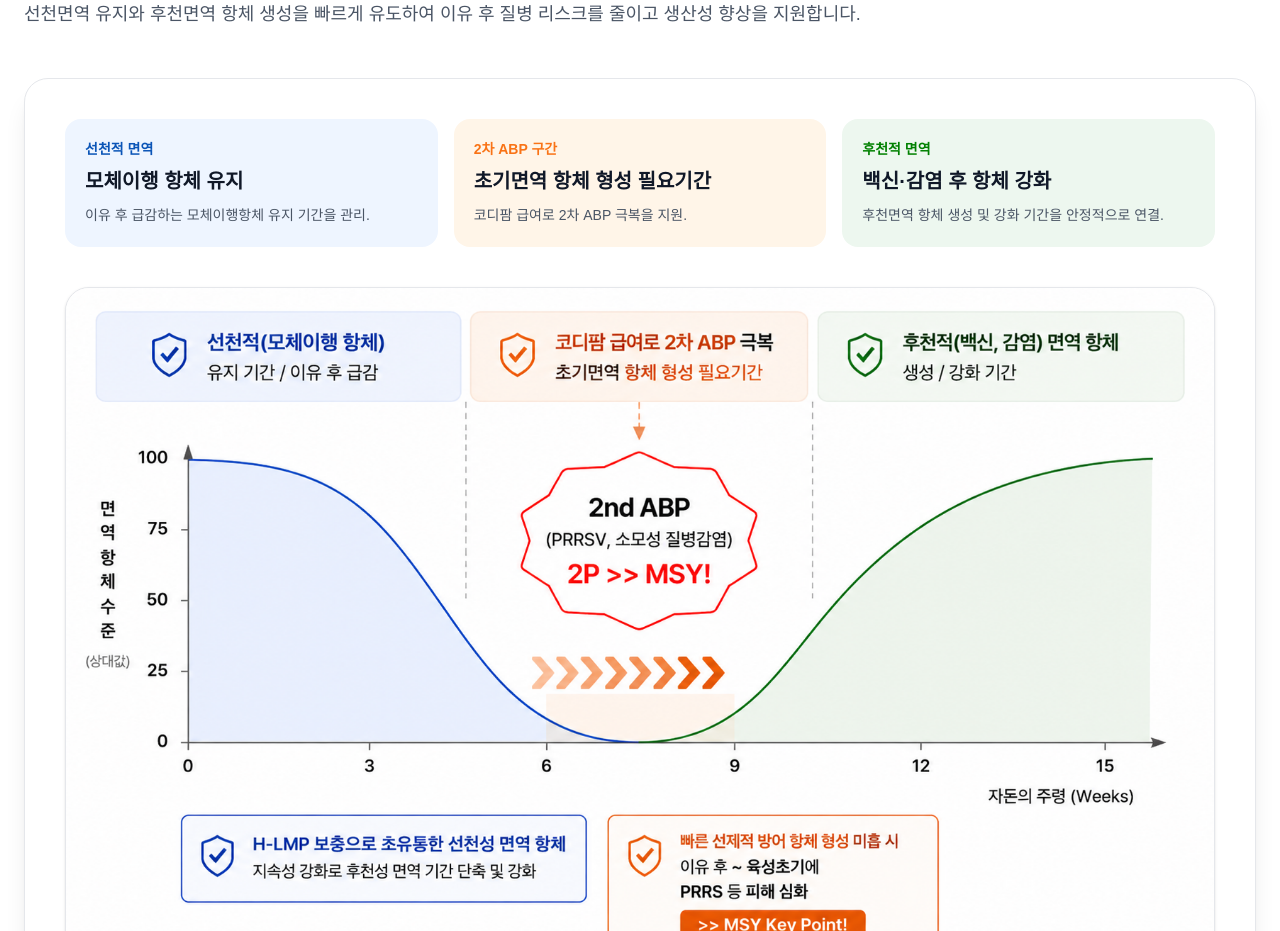
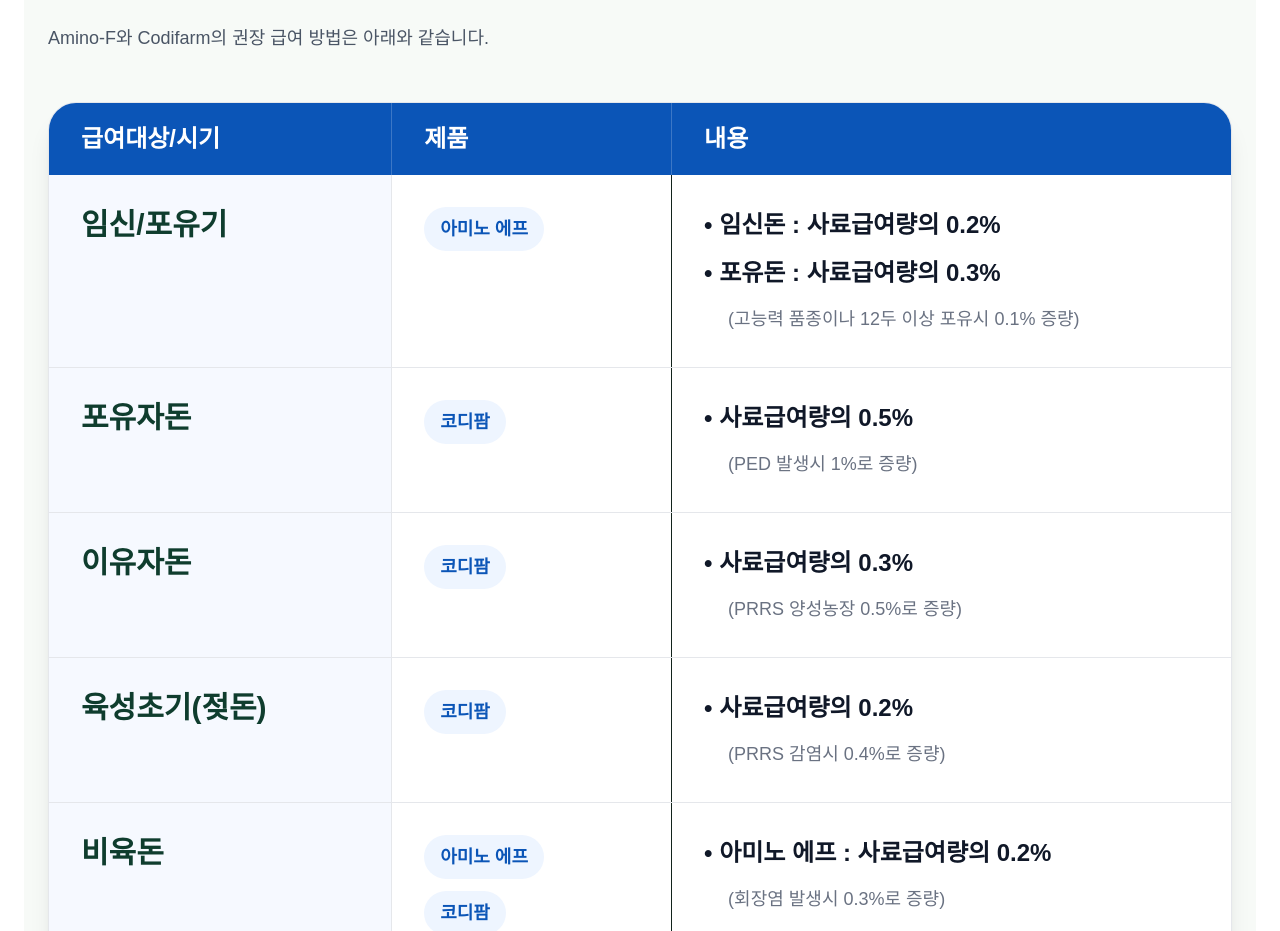
Before and after one commit to uncypdf/enfarm-site, a Next.js app: page /products/amino-f in a window 1280 px wide. Shown: the part 3541-4472 px from the top of the page. Built offline with nearby package versions, Linux system fonts and the light colour scheme.

Commit message:
Add Amino-F usage guide section

```diff
--- a/src/app/products/amino-f/page.tsx
+++ b/src/app/products/amino-f/page.tsx
@@ -36,6 +36,43 @@ const highlights = [
   { label: "저분자 단백질", value: "86% 이상" },
   { label: "분자량", value: "10kDa 이하" },
   { label: "펩신소화율", value: "90% 이상" },
+];
+
+const usageRows = [
+  {
+    target: "임신/포유기",
+    product: "아미노 에프",
+    content: [
+      "임신돈 : 사료급여량의 0.2%",
+      "포유돈 : 사료급여량의 0.3%",
+      "(고능력 품종이나 12두 이상 포유시 0.1% 증량)",
+    ],
+  },
+  {
+    target: "포유자돈",
+    product: "코디팜",
+    content: ["사료급여량의 0.5%", "(PED 발생시 1%로 증량)"],
+  },
+  {
+    target: "이유자돈",
+    product: "코디팜",
+    content: ["사료급여량의 0.3%", "(PRRS 양성농장 0.5%로 증량)"],
+  },
+  {
+    target: "육성초기(젖돈)",
+    product: "코디팜",
+    content: ["사료급여량의 0.2%", "(PRRS 감염시 0.4%로 증량)"],
+  },
+  {
+    target: "비육돈",
+    product: ["아미노 에프", "코디팜"],
+    content: [
+      "아미노 에프 : 사료급여량의 0.2%",
+      "(회장염 발생시 0.3%로 증량)",
+      "코디팜 : 사료급여량의 0.1%",
+      "(호흡기 발생시 0.2%로 증량)",
+    ],
+  },
 ];
 
 export default function AminoFPage() {
@@ -271,6 +308,94 @@ export default function AminoFPage() {
       </section>
 
       <section className="bg-white px-6 py-24">
+      <section className="bg-[#f7faf7] px-6 py-24">
+        <div className="mx-auto max-w-7xl">
+          <div className="mb-12">
+            <p className="text-sm font-black uppercase tracking-[0.3em] text-[#0b55b7]">
+              Usage Guide
+            </p>
+            <h2 className="mt-4 text-4xl font-black text-[#0f3d2e] md:text-5xl">
+              사용 방법
+            </h2>
+            <p className="mt-5 text-lg leading-8 text-gray-600">
+              Amino-F와 Codifarm의 권장 급여 방법은 아래와 같습니다.
+            </p>
+          </div>
+
+          <div className="overflow-hidden rounded-[28px] border border-gray-200 bg-white shadow-xl">
+            <div className="hidden grid-cols-[1.1fr_0.9fr_1.8fr] bg-[#0b55b7] text-white md:grid">
+              <div className="px-8 py-5 text-2xl font-black">급여대상/시기</div>
+              <div className="border-l border-white/20 px-8 py-5 text-2xl font-black">제품</div>
+              <div className="border-l border-white/20 px-8 py-5 text-2xl font-black">내용</div>
+            </div>
+
+            <div className="divide-y divide-gray-200">
+              {usageRows.map((row) => (
+                <div
+                  key={row.target}
+                  className="grid gap-0 md:grid-cols-[1.1fr_0.9fr_1.8fr]"
+                >
+                  <div className="border-b border-gray-200 bg-[#f6f9ff] px-6 py-6 md:border-b-0 md:px-8 md:py-8">
+                    <p className="text-sm font-bold uppercase tracking-[0.2em] text-[#0b55b7] md:hidden">
+                      급여대상/시기
+                    </p>
+                    <p className="mt-2 text-3xl font-black text-[#0f3d2e] md:mt-0">
+                      {row.target}
+                    </p>
+                  </div>
+
+                  <div className="border-b border-gray-200 px-6 py-6 md:border-b-0 md:border-l md:px-8 md:py-8">
+                    <p className="text-sm font-bold uppercase tracking-[0.2em] text-[#0b55b7] md:hidden">
+                      제품
+                    </p>
+                    {Array.isArray(row.product) ? (
+                      <div className="mt-2 flex flex-col gap-3 md:mt-0">
+                        {row.product.map((item) => (
+                          <span
+                            key={item}
+                            className="inline-flex w-fit rounded-full bg-[#eef5ff] px-4 py-2 text-lg font-black text-[#0b55b7]"
+                          >
+                            {item}
+                          </span>
+                        ))}
+                      </div>
+                    ) : (
+                      <div className="mt-2 md:mt-0">
+                        <span className="inline-flex rounded-full bg-[#eef5ff] px-4 py-2 text-lg font-black text-[#0b55b7]">
+                          {row.product}
+                        </span>
+                      </div>
+                    )}
+                  </div>
+
+                  <div className="px-6 py-6 md:border-l md:px-8 md:py-8">
+                    <p className="text-sm font-bold uppercase tracking-[0.2em] text-[#0b55b7] md:hidden">
+                      내용
+                    </p>
+                    <ul className="mt-2 space-y-3 md:mt-0">
+                      {row.content.map((line, index) => {
+                        const isSub = line.startsWith("(");
+                        return (
+                          <li
+                            key={`${row.target}-${index}`}
+                            className={isSub ? "pl-6 text-lg leading-8 text-gray-500" : "text-2xl font-semibold leading-9 text-gray-900"}
+                          >
+                            {isSub ? line : `• ${line}`}
+                          </li>
+                        );
+                      })}
+                    </ul>
+                  </div>
+                </div>
+              ))}
+            </div>
+          </div>
+
+          <div className="mt-6 rounded-2xl border border-[#dbeafe] bg-[#f6f9ff] px-6 py-5 text-base leading-7 text-gray-600 md:px-8">
+            <span className="font-black text-[#0b55b7]">※ 안내</span> 상기 급여량은 일반적인 권장량이며, 농장 환경 및 질병 상황에 따라 수의사와 상담 후 조절해 주세요.
+          </div>
+        </div>
+      </section>
         <div className="mx-auto max-w-7xl">
           <div className="mb-12">
             <p className="text-sm font-black uppercase tracking-[0.3em] text-[#0b55b7]">
```
